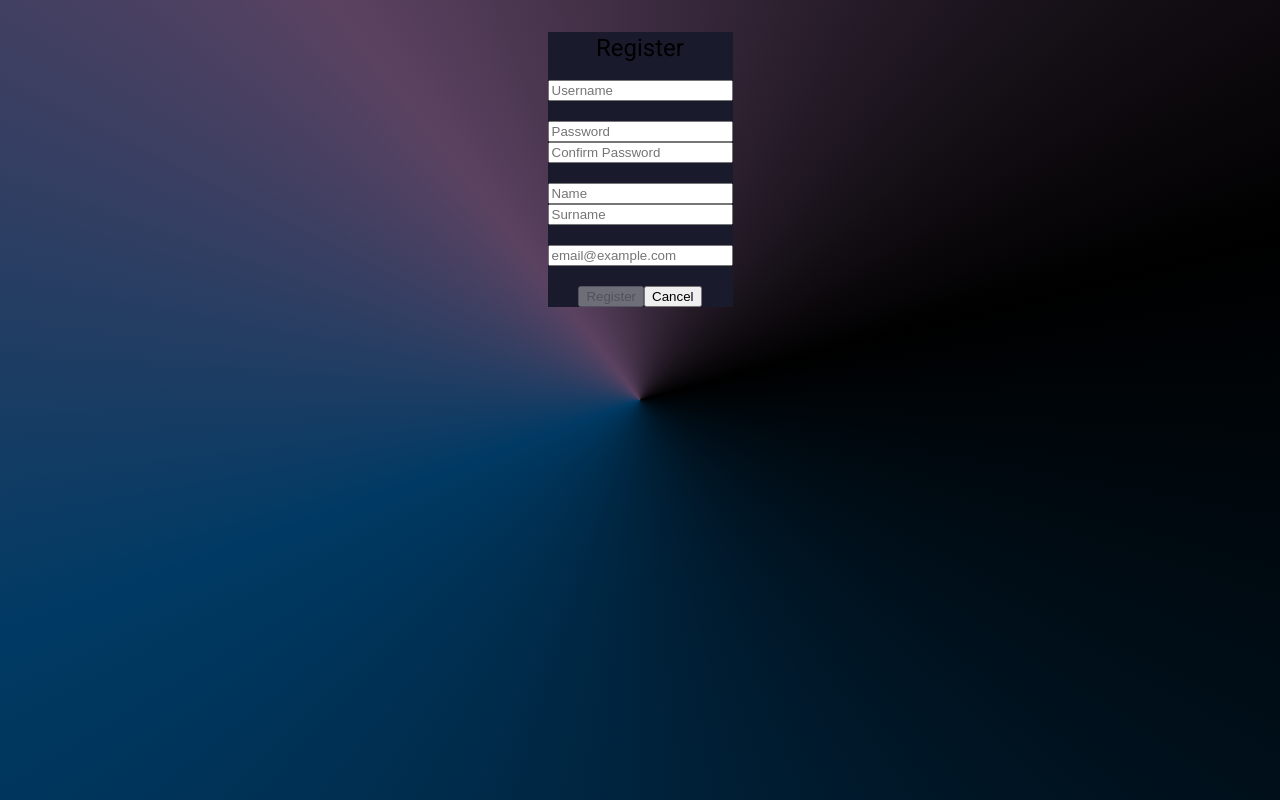
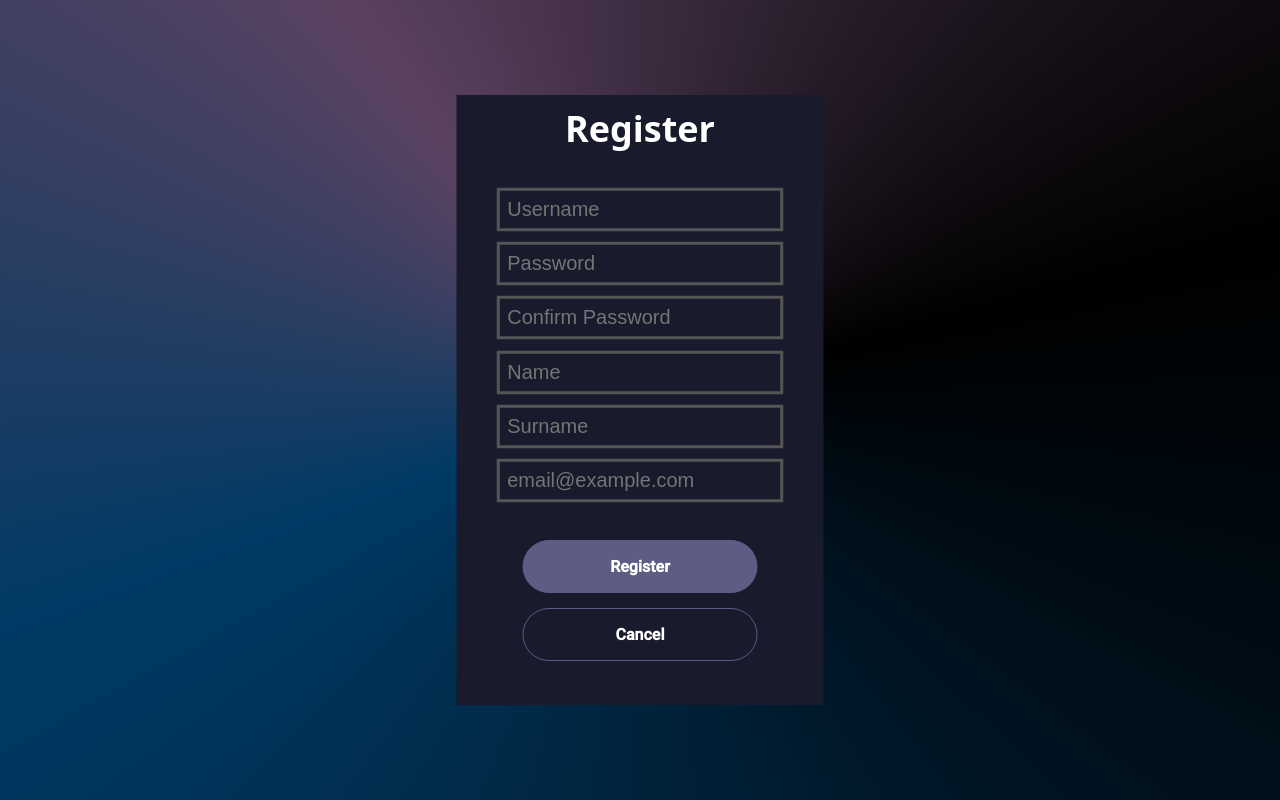
Before and after one commit to Rulopwd40/appms, an Angular app in the folder appointmentmanagementsystem.client/: page /register in a window 1280 px wide. Built offline with nearby package versions, Linux system fonts and the light colour scheme.

Commit message:
CSS
Added register form styles

```diff
--- a/appointmentmanagementsystem.client/src/app/register/register.component.css
+++ b/appointmentmanagementsystem.client/src/app/register/register.component.css
@@ -1,3 +1,106 @@
 .register-container{
-    background-color: #191A2C;
+    position: absolute;
+    /*Centro el contenedor*/
+    top: 50%;
+    left: 50%;
+    transform: translate(-50%, -50%);
+    width: 317px;
+    height: 70%;
+    display: flex;
+    flex-direction: column;
+    align-items: center;
+    justify-content: center;
+    padding: 25px;
+    gap: 15px;
+    background: #191A2C;
 }
+small{
+    display: block;
+    margin: 0;
+    color: rgb(151, 21, 21);
+    font-weight: bold;
+    transition: 0.3s;
+}
+small:active{
+    top: 15px;
+}
+.error-container {
+    border: 1px solid red;
+    padding: 5px;
+   /*background-color: #f8d7da;*/
+}
+.error-container::placeholder {
+    color: red;
+}
+.error-container:focus {
+    border-color: rgb(252, 74, 74);
+    /* Set the border color when the input is focused */
+    box-shadow: 0 0 5px rgb(255, 0, 0);
+}
+h1 {
+    font-family: system-ui, -apple-system, BlinkMacSystemFont, 'Segoe UI', Roboto, Oxygen, Ubuntu, Cantarell, 'Open Sans', 'Helvetica Neue', sans-serif;
+    font-style: normal;
+    font-weight: 700;
+    font-size: 36px;
+    line-height: 44px;
+    color: #FFFFFF;
+
+}
+
+.btn-container {
+    margin: 4vh;
+    display: flex;
+    flex-direction: column;
+    align-items: center;
+    justify-content: center;
+    gap: 15px;
+}
+
+input {
+    color: #FFFFFF;
+    margin: 4%;
+    border: 2px solid rgb(85, 85, 85);
+    /* border: 1px solid rgba(255, 255, 255, 0.5); */
+    /* box-sizing: border-box; */
+    background-color: transparent;
+    padding: 5px;
+    /* size: 500px; */
+    transform: scale(1.5);
+    transition: 0.3s;
+}
+
+input:focus {
+    outline: none;
+    /* Remove the default outline when the input is focused */
+    border-color: #5C5C85;
+    /* Set the border color when the input is focused */
+    box-shadow: 0 0 5px #3e3e5b;
+    /* Set the box shadow when the input is focused */
+}
+.btn-show-switch{
+    border:0px solid transparent;
+    background-color: transparent;
+    position: absolute;
+    color: #5F8CE2;
+    font-weight: bold;
+    top: 42%;
+    right: 15%;
+    cursor: pointer;
+}
+.btn {
+    font-family: inherit;
+    border: 1px solid #5C5C85;
+    font-weight: bolder;
+    font-size: 16px;
+    color: #FFFFFF;
+    border-radius: 99px;
+    width: 235px;
+    height: 53px;
+    cursor: pointer;
+}
+.primary-btn{
+    background-color: #5C5C85;
+}
+.secondary-btn{
+    background-color: transparent;
+}
--- a/appointmentmanagementsystem.client/src/app/register/register.component.html
+++ b/appointmentmanagementsystem.client/src/app/register/register.component.html
@@ -1,51 +1,50 @@
 <div class="register-container">
   <h1>Register</h1>
   <form [formGroup]="registerform" (ngSubmit)="register()">
-      <div>
-        <input placeholder="Username" type="text" formControlName="username">
-        <div *ngIf="registerform.get('username')?.invalid && registerform.get('username')?.touched">
-          <small *ngIf="registerform.get('username')?.errors?.['required']">Username is required.</small>
-          <small *ngIf="registerform.get('username')?.errors?.['minlength']">Username must be at least 4 characters long.</small>
-        </div>
-      </div>
-      <br>
-      <div>
+    <input [ngClass]="{'error-container': fieldValidation('username', registerform.get('username')?.touched)}"
+      placeholder="Username" type="text" formControlName="username">
+    <small *ngIf="errorMessages['username']">{{ errorMessages['username'] }}</small>
+
+    <input [ngClass]="{'error-container': fieldValidation('password', registerform.get('password')?.touched)}"
+      placeholder="Password" type="password" formControlName="password">
+    <small *ngIf="errorMessages['password']">{{ errorMessages['password'] }}</small>
+    <!--
     <input placeholder="Password" type="password" formControlName="password">
     <div *ngIf="registerform.get('password')?.invalid && registerform.get('password')?.touched">
       <small *ngIf="registerform.get('password')?.errors?.['required']">Password is required.</small>
-          <small *ngIf="registerform.get('password')?.errors?.['minlength']">Password must be at least 6 characters long.</small>
+      <small *ngIf="registerform.get('password')?.errors?.['minlength']">Password must be at least 6 characters
+        long.</small>
     </div>
+    -->
+
+    <input
+      [ngClass]="{'error-container': fieldValidation('confirmPassword', registerform.get('confirmPassword')?.touched)}"
+      placeholder="Confirm Password" type="password" formControlName="confirmPassword">
+    <div *ngIf="fieldValidation('confirmPassword', registerform.get('confirmPassword')?.touched)">
+      <small *ngIf="errorMessages['confirmPassword']">{{ errorMessages['confirmPassword'] }}</small>
     </div>
-      <div>
-        <input placeholder="Confirm Password" type="password" formControlName="confirmPassword">
-        <div *ngIf="registerform.get('confirmPassword')?.invalid && registerform.get('confirmPassword')?.touched">
-          <small *ngIf="registerform.get('confirmPassword')?.errors?.['required']">Confirm Password is required.</small>
-          <small *ngIf="registerform.get('confirmPassword')?.errors?.['passwordMismatch']">Passwords must match.</small>
+
+    <input [ngClass]="{'error-container': fieldValidation('name', registerform.get('name')?.touched)}"
+      placeholder="Name" type="text" formControlName="name">
+    <div *ngIf="fieldValidation('name', registerform.get('name')?.touched)">
+      <small *ngIf="errorMessages['name']">{{ errorMessages['name'] }}</small>
     </div>
+
+    <input [ngClass]="{'error-container': fieldValidation('surname', registerform.get('surname')?.touched)}"
+      placeholder="Surname" type="text" formControlName="surname">
+    <div *ngIf="fieldValidation('surname', registerform.get('surname')?.touched)">
+      <small *ngIf="errorMessages['surname']">{{ errorMessages['surname'] }}</small>
     </div>
-      <br>
-      <div>
-        <input placeholder="Name" type="text" formControlName="name">
-        <div *ngIf="registerform.get('name')?.invalid && registerform.get('name')?.touched">
-          <small *ngIf="registerform.get('name')?.errors?.['required']">Name is required.</small>
+
+    <input [ngClass]="{'error-container': fieldValidation('email', registerform.get('email')?.touched)}"
+      placeholder="email@example.com" type="email" formControlName="email">
+    <div *ngIf="fieldValidation('email', registerform.get('email')?.touched)">
+      <small *ngIf="errorMessages['email']">{{ errorMessages['email'] }}</small>
     </div>
+
+    <div class="btn-container">
+      <button class="btn primary-btn" type="submit" [disabled]="registerform.invalid">Register</button>
+      <button class="btn secondary-btn" type="button" (click)="cancel()">Cancel</button>
     </div>
-      <div>
-        <input placeholder="Surname" type="text" formControlName="surname">
-        <div *ngIf="registerform.get('surname')?.invalid && registerform.get('surname')?.touched">
-          <small *ngIf="registerform.get('surname')?.errors?.['required']">Surname is required.</small>
-        </div>
-      </div>
-      <br>
-      <div>
-        <input placeholder="email@example.com" type="email" formControlName="email">
-        <div *ngIf="registerform.get('email')?.invalid && registerform.get('email')?.touched">
-          <small *ngIf="registerform.get('email')?.errors?.['required']">Email is required.</small>
-          <small *ngIf="registerform.get('email')?.errors?.['email']">Email must be valid.</small>
-        </div>
-      </div>
-      <br>
-      <button type="submit" [disabled]="registerform.invalid">Register</button>
-      <button type="button" (click)="cancel()">Cancel</button>
   </form>
 </div>
--- a/appointmentmanagementsystem.client/src/app/register/register.component.ts
+++ b/appointmentmanagementsystem.client/src/app/register/register.component.ts
@@ -3,6 +3,8 @@ import { Router } from '@angular/router';
 import { FormControl, FormGroup, ReactiveFormsModule, Validators } from '@angular/forms';
 import { CommonModule } from '@angular/common';
 import { User, UserService } from '../user.service';
+import { __values } from 'tslib';
+import { identifierName } from '@angular/compiler';
 @Component({
   standalone:true,
   selector: 'app-register',
@@ -11,6 +13,7 @@ import { User, UserService } from '../user.service';
   imports:[ReactiveFormsModule,CommonModule],
 })
 export class RegisterComponent {
+  errorMessages: { [key: string]: string } = {};
   registerform= new FormGroup({
    username: new FormControl('',[Validators.required,Validators.minLength(4)]),
    password: new FormControl('', [Validators.required, Validators.minLength(6)]),
@@ -19,6 +22,7 @@ export class RegisterComponent {
    surname: new FormControl('', Validators.required),
    email: new FormControl('', [Validators.required, Validators.email]),
   }
+
 )
 constructor(private router:Router, private userService:UserService){
 }
@@ -28,6 +32,59 @@ passwordMatchValidator(control: FormControl): { [s: string]: boolean } | null {
   }
   return null;
 }
+//validadores
+fieldValidation(fieldName: string | null | undefined, touched: boolean | null | undefined): boolean {
+  const control = this.registerform.get(fieldName?.toString() || '');
+  if (control?.invalid && touched) {
+    switch(fieldName) {
+      case 'username':
+        if (control.errors?.['required']) {
+          this.errorMessages[fieldName?.toString() || ''] = 'Username is required.';
+        } else if (control.errors?.['minlength']) {
+          this.errorMessages[fieldName?.toString() || ''] = 'Username must be at least 4 characters long.';
+        }
+        break;
+      case 'password':
+        if (control.errors?.['minlength']) {
+          this.errorMessages[fieldName?.toString() || ''] = `${fieldName} must be at least ${control.errors?.['minlength'].requiredLength} characters long.`;
+        } else {
+          this.errorMessages[fieldName?.toString() || ''] = `${fieldName} is required.`;
+        }
+        break;
+      case 'confirmPassword':
+        if (control.errors?.['required']) {
+          this.errorMessages[fieldName?.toString() || ''] = 'Confirm Password is required.';
+        } else if (control.errors?.['passwordMismatch']) {
+          this.errorMessages[fieldName?.toString() || ''] = 'Passwords must match.';
+        }
+        break;
+      case 'name':
+        if (control.errors?.['required']) {
+          this.errorMessages[fieldName?.toString() || ''] = 'Name is required.';
+        }
+        break;
+      case 'surname':
+        if (control.errors?.['required']) {
+          this.errorMessages[fieldName?.toString() || ''] = 'Surname is required.';
+        }
+        break;
+      case 'email':
+        if (control.errors?.['required']) {
+          this.errorMessages[fieldName?.toString() || ''] = 'Email is required.';
+        } else if (control.errors?.['email']) {
+          this.errorMessages[fieldName?.toString() || ''] = 'Email must be valid.';
+        }
+        break;
+      default:
+        break;
+    }
+    return true;
+  }
+  // Si no hay error, limpiar el mensaje de error para este campo
+  delete this.errorMessages[fieldName?.toString() || ''];
+  return false;
+}
+
 
 register() {
   if (this.registerform.valid) {
```
Also changed, not shown: 1 other file (tests, documents, lock files or other folders). Lines whose indentation alone changed are shown as unchanged.
